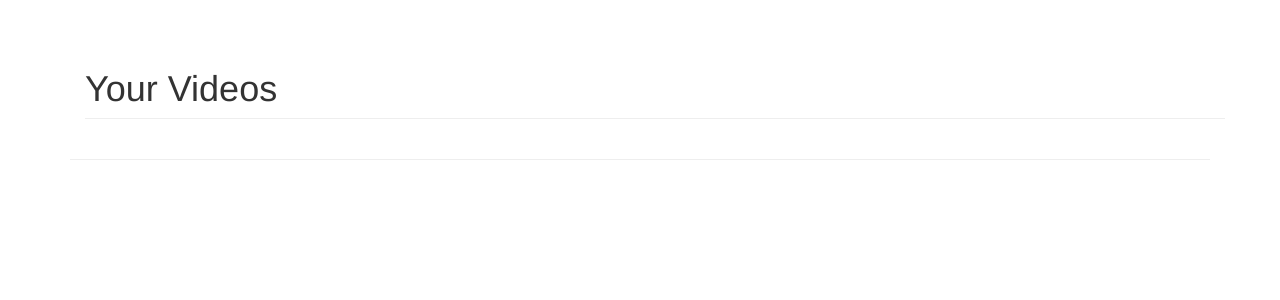
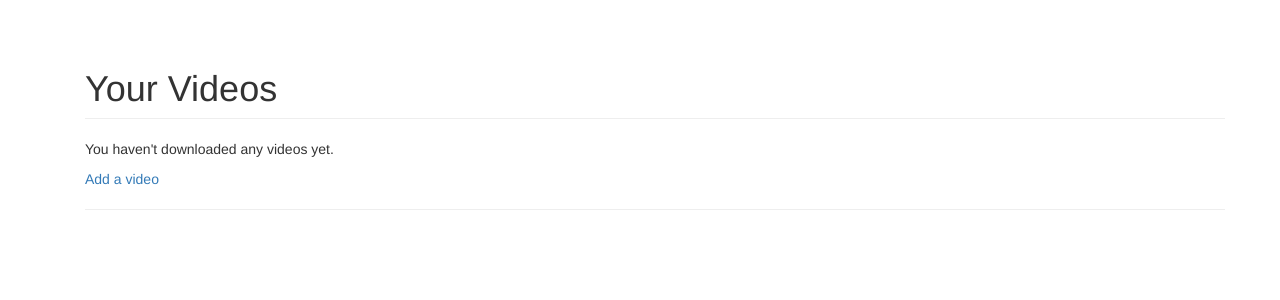
Before and after one commit to wreiner/viddlws, a Django app: template core/templates/index.html in a window 1280 px wide. Shown: the part 51-351 px from the top of the page. Run offline with Django 3.2, Linux system fonts and the light colour scheme; the template is opened without the code that fills it, so the values that code supplies are empty; some libraries are stand-ins or nearby versions.

Commit message:
display no videos yet message on empty user profile

```diff
--- a/core/templates/index.html
+++ b/core/templates/index.html
@@ -37,6 +37,7 @@
         <!-- /.row -->
 
         <!-- Projects Row -->
+	{% if videos %}
 		{% for video in videos %}
 		    {% if forloop.counter0|divisibleby:3 %}
 			{% if not forloop.first %}
@@ -60,6 +61,10 @@
 		{% endfor %}
 		{% if not forloop.last %}
 		    </div>
+		{% endif %}
+	{% else %}
+		<p>You haven't downloaded any videos yet.</p>
+		<p><a href="/add_video/">Add a video</a></p>
 	{% endif %}
         <!-- /.row -->
 
```
Also changed, not shown: core/templates/tags.html (+10 -5 lines). Lines whose indentation alone changed are shown as unchanged.
